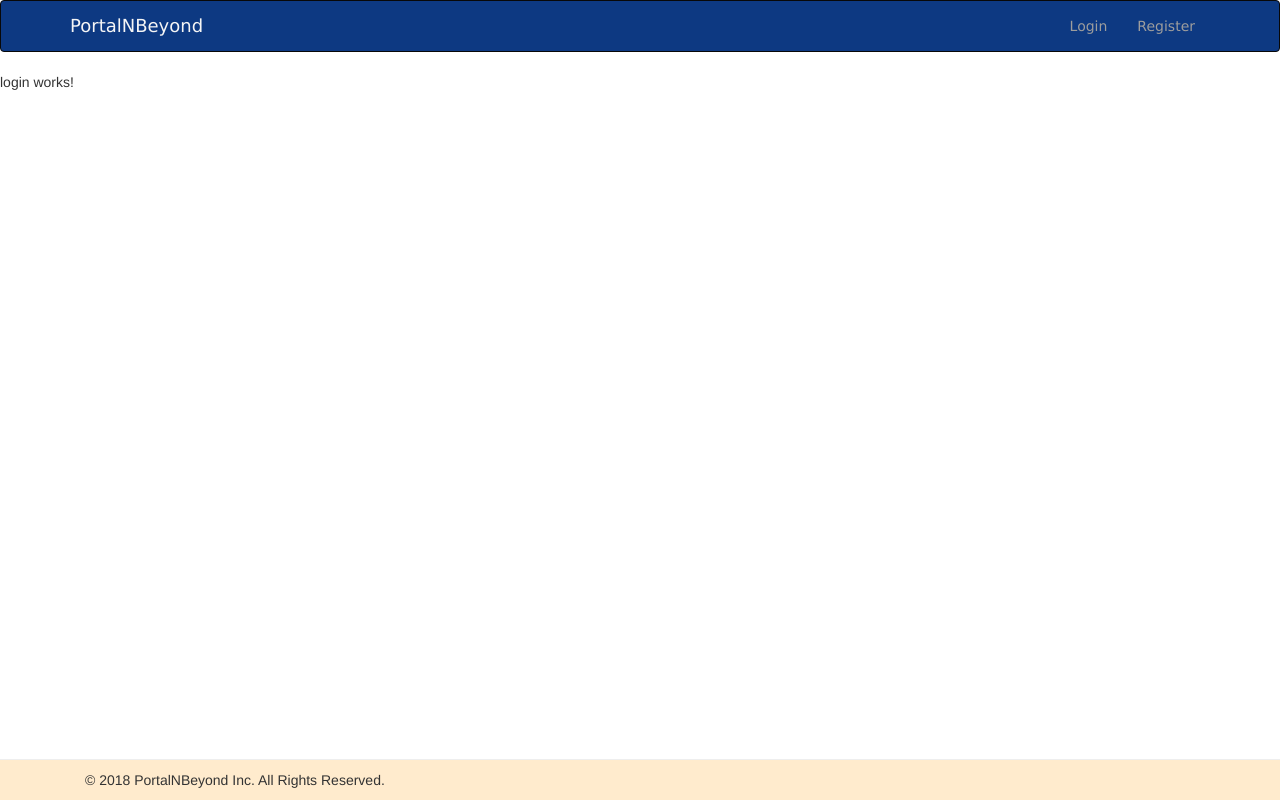
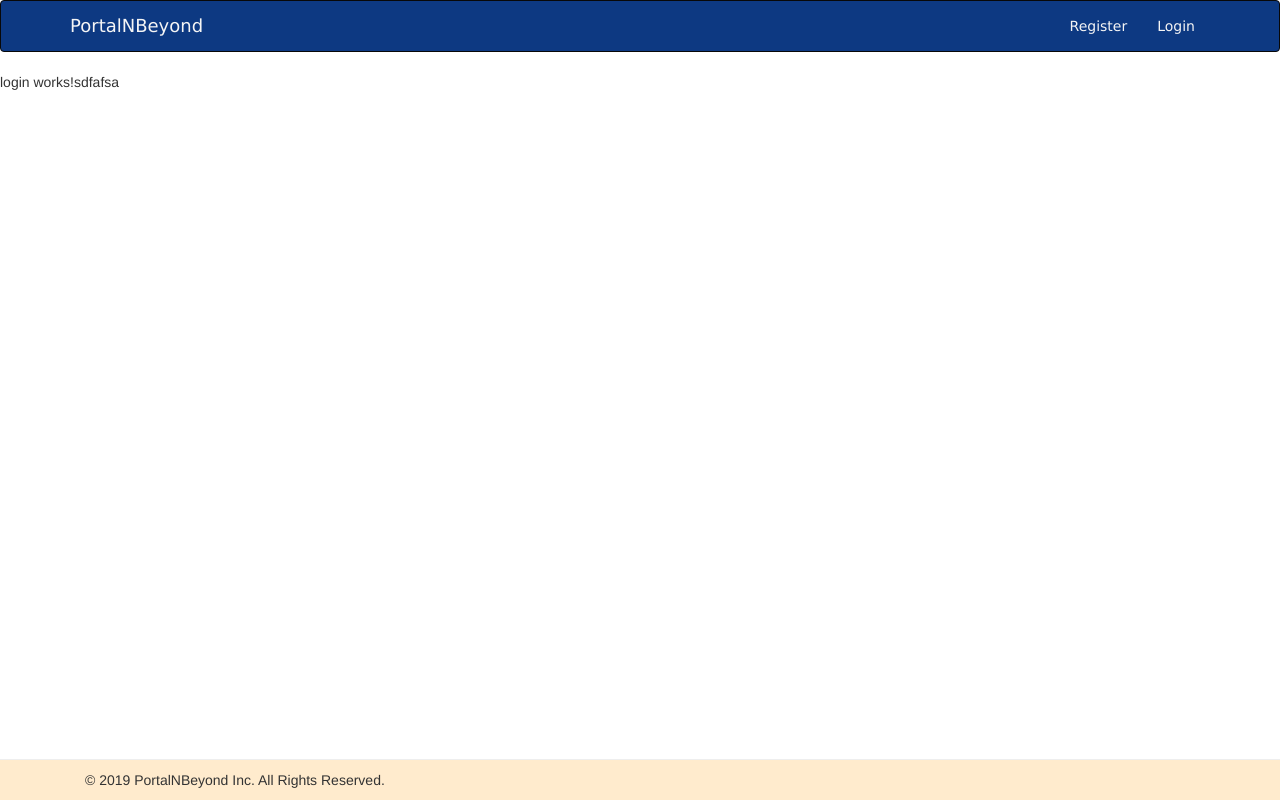
Before and after one commit to SatyaKundum/angular-repo, an Angular app in the folder pnbapp/: page /login in a window 1280 px wide. Built offline with nearby package versions, Linux system fonts and the light colour scheme.

Commit message:
updated components

```diff
--- a/pnbapp/src/app/footer/footer.component.html
+++ b/pnbapp/src/app/footer/footer.component.html
@@ -1,7 +1,7 @@
 <div class="footer bottom-footer">
   <div class="container">
     <div class="col-xs-12">
-      <div>© 2018 PortalNBeyond Inc. All Rights Reserved.</div>
+      <div>© 2019 PortalNBeyond Inc. All Rights Reserved.</div>
     </div>
   </div>
 </div>
--- a/pnbapp/src/app/header/header.component.css
+++ b/pnbapp/src/app/header/header.component.css
@@ -5,4 +5,6 @@
 
 .title-color{
     color:whitesmoke;
+    box-sizing: border-box;
+    line-height: 20px;
 }
--- a/pnbapp/src/app/header/header.component.html
+++ b/pnbapp/src/app/header/header.component.html
@@ -1,12 +1,18 @@
 <nav class="navbar navbar-inverse header-color">
     <div class="container">
       <div class="navbar-header">
+        <button type="button" class="navbar-toggle collapsed" data-target=".navbar-collapse" aria-expanded="false" aria-controls="navbar" data-toggle="collapse">
+          <span class="sr-only">Toggle navigation</span>
+          <span class="icon-bar"></span>
+          <span class="icon-bar"></span>
+          <span class="icon-bar"></span>
+        </button>
         <a routerLink="/" class="navbar-brand title-color">PortalNBeyond</a>
       </div>
-    <div class="collapse navbar-collapse">
+      <div class="navbar-collapse collapse" aria-expanded="false">
         <ul class="nav navbar-nav navbar-right">
-        <li><a routerLink="/login" class="title-color">Login</a></li>
-        <li><a routerLink="/register" class="title-color">Register</a></li>
+          <li><a routerLink="/register"><span class="title-color">Register</span></a></li>
+          <li><a routerLink="/login"><span class="title-color">Login</span></a></li>
         </ul>
       </div>
     </div>
--- a/pnbapp/src/app/login/login.component.html
+++ b/pnbapp/src/app/login/login.component.html
@@ -1,3 +1,3 @@
 <p>
-  login works!
+  login works!sdfafsa
 </p>
```
Lines whose indentation alone changed are shown as unchanged.
